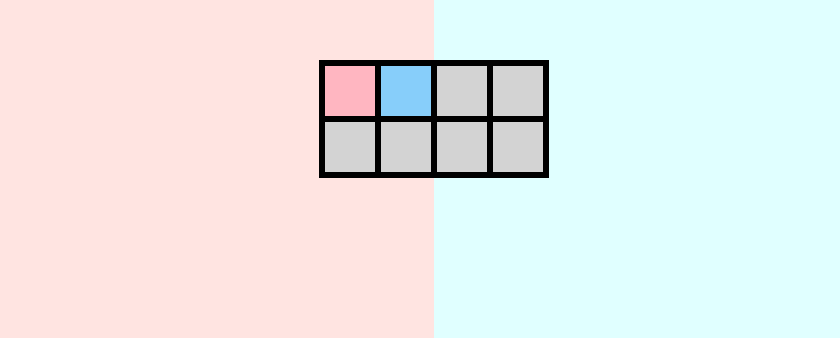
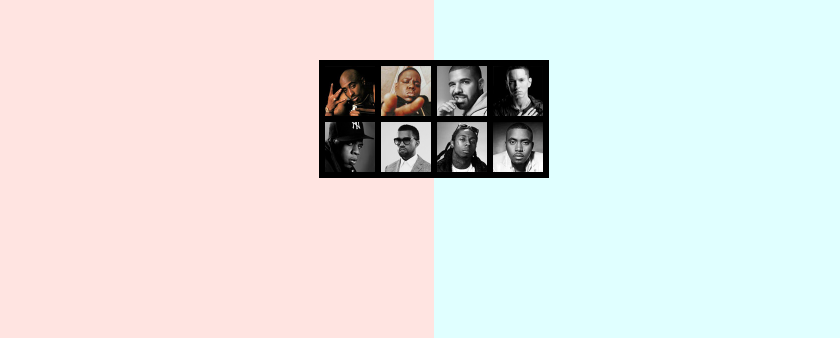
Before and after one commit to jayzizzle/versus, a website built with webpack: page index.html in a window 1280 px wide. Shown: the part 462-800 px from the top of the page, without its empty margins (206-1046 px from the left). Built offline with nearby package versions, Linux system fonts and the light colour scheme.

Commit message:
add images to player select

```diff
--- a/src/scripts/data.js
+++ b/src/scripts/data.js
@@ -3,49 +3,57 @@ const artists = [
         id: 0,
         stageName: '2Pac',
         alias: 'Makaveli',
-        fullName: 'Tupac Shakur'
+        fullName: 'Tupac Shakur',
+        fileName: '2pac'
     },
     {
         id: 1,
         stageName: 'BIG',
         alias: 'Big Poppa',
-        fullName: 'Christopher Wallace'
+        fullName: 'Christopher Wallace',
+        fileName: 'big'
     },
     {
         id: 2,
         stageName: 'Drake',
         alias: 'Champagne Papi',
-        fullName: 'Aubrey Graham'
+        fullName: 'Aubrey Graham',
+        fileName: 'drake'
     },
     {
         id: 3,
         stageName: 'Eminem',
         alias: 'Slim Shady',
-        fullName: 'Marshall Mathers'
+        fullName: 'Marshall Mathers',
+        fileName: 'eminem'
     },
     {
         id: 4,
         stageName: 'Jay-Z',
         alias: 'Young Hov',
-        fullName: 'Shawn Carter'
+        fullName: 'Shawn Carter',
+        fileName: 'jayz'
     },
     {
         id: 5,
         stageName: 'Kanye',
         alias: 'Yeezy',
-        fullName: 'Kanye West'
+        fullName: 'Kanye West',
+        fileName: 'kanye'
     },
     {
         id: 6,
         stageName: 'Lil Wayne',
         alias: 'Weezy F. Baby',
-        fullName: 'Dwayne Carter'
+        fullName: 'Dwayne Carter',
+        fileName: 'lilwayne'
     },
     {
         id: 7,
         stageName: 'Nas',
         alias: 'Nas Escobar',
-        fullName: 'Nasir Jones'
+        fullName: 'Nasir Jones',
+        fileName: 'nas'
     }
 ]
 
--- a/src/scripts/player_select.js
+++ b/src/scripts/player_select.js
@@ -7,10 +7,12 @@ class PlayerSelect {
         this.currentSide = 'left'
 
         for(let i = 0; i < artists.length; i++) {
+            let artist = artists[i];
             let box = document.createElement('li');
             box.setAttribute('id', '');
             box.setAttribute('class','li-player-select')
             box.setAttribute('data-id', i);
+            box.style.backgroundImage = `url("/src/images/selection/${artist.fileName}.jpg")`;
             ul.append(box);
         }
 
--- a/src/styles/style.css
+++ b/src/styles/style.css
@@ -86,10 +86,13 @@ h6 {
     text-align: center;
     border: 3px solid black;
     background-color: lightgrey;
+    background-size: contain;
+    background-blend-mode: luminosity;
 }
 
 .li-player-select:hover {
     background-color: lightslategray;
+    background-blend-mode: normal;
 }
 
 /* BEGIN EFFECTS */
@@ -101,10 +104,12 @@ h6 {
 
 #left-selection {
     background-color: lightpink;
+    background-blend-mode: normal;
 }
 
 #right-selection {
     background-color: lightskyblue;
+    background-blend-mode: normal;
 }
 
 .fa-lock {
```
Also changed, not shown: dist/main.js, src/images/selection/2pac.jpg (added), src/images/selection/big.jpg (added), src/images/selection/drake.jpg (added), src/images/selection/eminem.jpg (added), src/images/selection/jayz.jpg (added), src/images/selection/kanye.jpg (added), src/images/selection/lilwayne.jpg (added), src/images/selection/nas.jpg (added).
